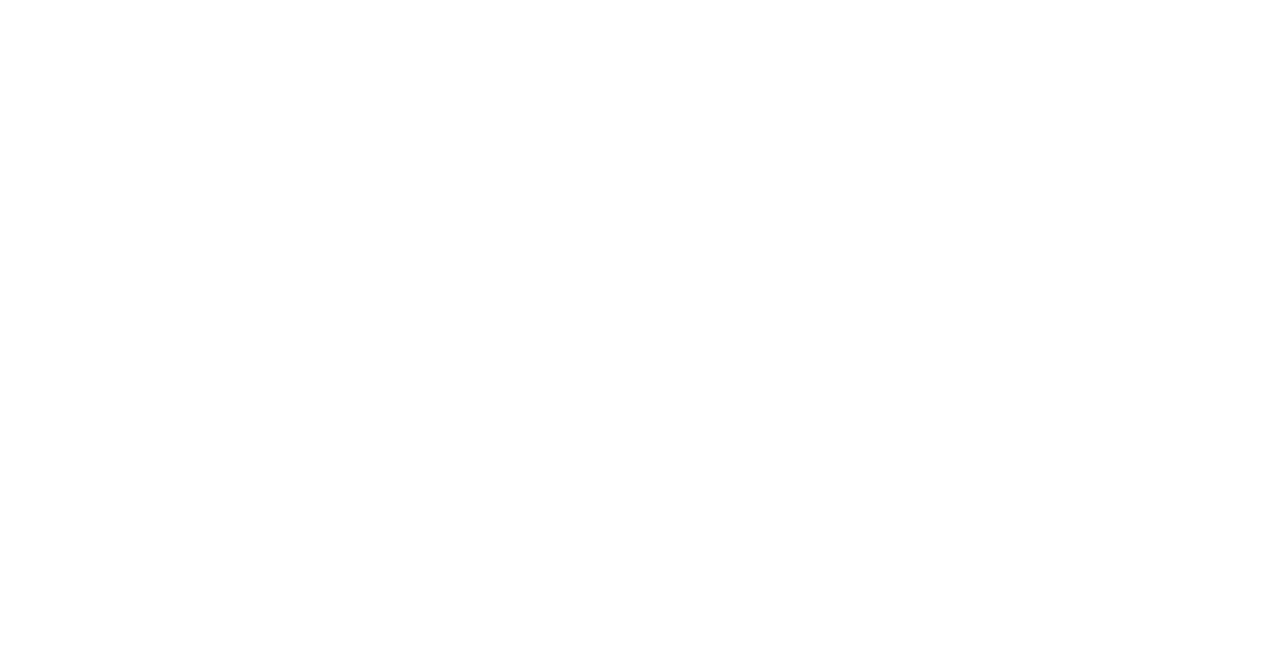
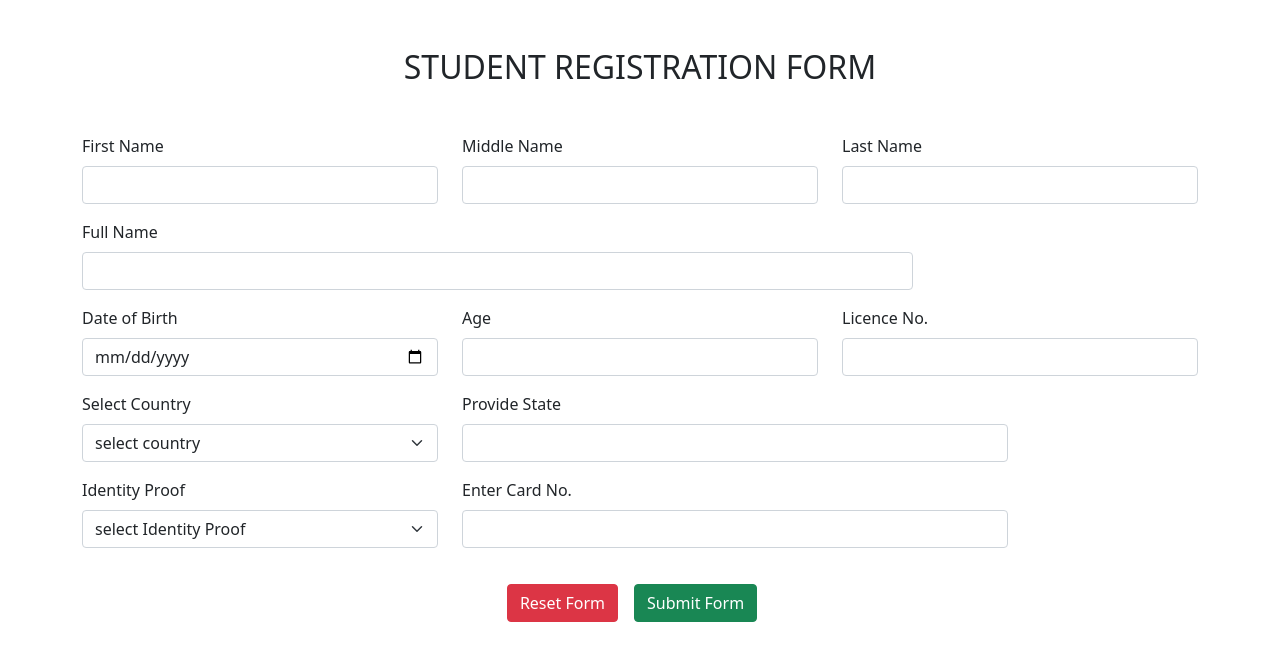
Before and after one commit to Haresh-thumar/Template-Drive---Reactive-Form-in-angular, an Angular app: page /rf-example in a window 1280 px wide. Before the commit this address led to /. Shown: the top 660 px of the page. Built offline with nearby package versions, Linux system fonts and the light colour scheme.

Commit message:
reactive form logic example

```diff
--- a/src/app/app-routing.module.ts
+++ b/src/app/app-routing.module.ts
@@ -6,15 +6,17 @@
 import { TdfStatuschangesComponent } from './tdf-statuschanges/tdf-statuschanges.component';
 import { RfValuechangesComponent } from './rf-valuechanges/rf-valuechanges.component';
 import { RfStatuschangesComponent } from './rf-statuschanges/rf-statuschanges.component';
+import { RfExampleComponent } from './rf-example/rf-example.component';
 
 const routes: Routes = [
-  { path: '', redirectTo: 'tdForm-example', pathMatch: 'full' },
+  { path: '', redirectTo: 'rf-example', pathMatch: 'full' },
   { path: 'td-form', component: TdFormComponent },
   { path: 'tdForm-example', component: TdfExampleComponent },
   { path: 'td-valuechanges', component: TdfValuechangesComponent },
   { path: 'td-statuschanges', component: TdfStatuschangesComponent },
   { path: 'rf-valuechanges', component: RfValuechangesComponent },
   { path: 'rf-statuschanges', component: RfStatuschangesComponent },
+  { path: 'rf-example', component: RfExampleComponent },
 ];
 
 @NgModule({
--- /dev/null
+++ b/src/app/rf-example/rf-example.component.html
@@ -0,0 +1,101 @@
+<section class="container my-5">
+    <h2 class="text-center">STUDENT REGISTRATION FORM</h2>
+    <form [formGroup]="studentForm">
+        <div class="row my-5">
+            <!--------- Firstname -------->
+            <div class="col-md-4">
+                <div class="mb-3">
+                    <label for="fname" class="form-label">First Name</label>
+                    <input type="text" class="form-control" id="fname" formControlName="firstname">
+                </div>
+            </div>
+            <!--------- Middlename -------->
+            <div class="col-md-4">
+                <div class="mb-3">
+                    <label for="mname" class="form-label">Middle Name</label>
+                    <input type="text" class="form-control" id="mname" formControlName="middlename">
+                </div>
+            </div>
+            <!--------- Lastname -------->
+            <div class="col-md-4">
+                <div class="mb-3">
+                    <label for="lname" class="form-label">Last Name</label>
+                    <input type="text" class="form-control" id="lname" formControlName="lastname">
+                </div>
+            </div>
+            <!--------- Full Name -------->
+            <div class="col-md-9">
+                <div class="mb-3">
+                    <label for="flname" class="form-label">Full Name</label>
+                    <input type="text" class="form-control" id="flname" formControlName="fullName">
+                </div>
+            </div>
+            <!--------- Date of Birth -------->
+            <div class="col-md-4">
+                <div class="mb-3">
+                    <label for="dob" class="form-label">Date of Birth</label>
+                    <input type="date" class="form-control" id="dob" formControlName="dob">
+                </div>
+            </div>
+            <!--------- Age -------->
+            <div class="col-md-4">
+                <div class="mb-3">
+                    <label for="age" class="form-label">Age</label>
+                    <input type="text" class="form-control" id="age" formControlName="age">
+                </div>
+            </div>
+            <!--------- Licence No. -------->
+            <div class="col-md-4">
+                <div class="mb-3">
+                    <label for="lcn" class="form-label">Licence No.</label>
+                    <input type="text" class="form-control" id="lcn" formControlName="licenceNo">
+                </div>
+            </div>
+            <!--------- Country -------->
+            <div class="col-md-4">
+                <div class="mb-3">
+                    <label for="country" class="form-label">Select Country</label>
+                    <select class="form-select" id="country" formControlName="country">
+                        <option value="">select country</option>
+                        <option value="1">USA</option>
+                        <option value="2">India</option>
+                        <option value="3">Srilanka</option>
+                        <option value="4">Other</option>
+                    </select>
+                </div>
+            </div>
+            <!--------- Provide State -------->
+            <div class="col-md-6">
+                <div class="mb-3">
+                    <label for="state" class="form-label">Provide State</label>
+                    <input type="text" class="form-control" id="state" formControlName="state">
+                </div>
+            </div>
+            <!--------- Identity Proof -------->
+            <div class="col-md-4">
+                <div class="mb-3">
+                    <label for="idproof" class="form-label">Identity Proof</label>
+                    <select class="form-select" id="idproof" formControlName="identityType">
+                        <option value="">select Identity Proof</option>
+                        <option value="1">Aadhar Card</option>
+                        <option value="2">Pan Card</option>
+                        <option value="4">Other</option>
+                    </select>
+                </div>
+            </div>
+            <!--------- Enter Card No. -------->
+            <div class="col-md-6">
+                <div class="mb-3">
+                    <label for="cardno" class="form-label">Enter Card No.</label>
+                    <input type="text" class="form-control" id="cardno" formControlName="cardno">
+                </div>
+            </div>
+            <div style="display: flex; justify-content: center; margin-top: 20px;">
+                <button type="reset" class="btn btn-danger">Reset Form</button>
+                <button type="submit" class="btn btn-success mx-3">Submit Form</button>
+            </div>
+        </div>
+    </form>
+</section>
+<!-- https://github.com/voidChetan/angular_daily_use_code_scenario/blob/main/src/app/logical/stud-reg-reactive-form/stud-reg-reactive-form.component.html -->
+<!-- https://www.youtube.com/watch?v=JdeOhDg_Ajw -->
--- /dev/null
+++ b/src/app/rf-example/rf-example.component.ts
@@ -0,0 +1,62 @@
+import { Component } from '@angular/core';
+import { FormControl, FormGroup, Validators } from '@angular/forms';
+
+@Component({
+  selector: 'app-rf-example',
+  templateUrl: './rf-example.component.html',
+  styleUrls: ['./rf-example.component.scss']
+})
+export class RfExampleComponent {
+
+  studentForm: FormGroup = new FormGroup({
+    firstname: new FormControl('', [Validators.required, Validators.minLength(2)]),
+    middlename: new FormControl('', [Validators.required, Validators.minLength(2)]),
+    lastname: new FormControl('', [Validators.required, Validators.minLength(2)]),
+    fullName: new FormControl(''),
+    dob: new FormControl('', [Validators.required, Validators.minLength(2)]),
+    age: new FormControl('', [Validators.required, Validators.minLength(2)]),
+    licenceNo: new FormControl(''),
+    country: new FormControl('', [Validators.required, Validators.minLength(2)]),
+    state: new FormControl(''),
+    identityType: new FormControl(''),
+    cardno: new FormControl(''),
+  });
+
+  ngOnInit(): void {
+    this.studentForm.controls['firstname'].valueChanges.subscribe(res => {
+      console.log(res);
+      this.createFullName();
+    });
+    this.studentForm.controls['middlename'].valueChanges.subscribe(res => {
+      console.log(res);
+      this.createFullName();
+    });
+    this.studentForm.controls['lastname'].valueChanges.subscribe(res => {
+      console.log(res);
+      this.createFullName();
+    });
+  }
+
+  ngAfterViewInit(): void {
+    this.studentForm.controls['dob'].valueChanges.subscribe(res => {
+      console.log(res);
+      /*----- calculate age ------*/
+      const selectDob = new Date(res);
+      const dobYear = selectDob.getFullYear();
+      const currentYear = new Date().getFullYear();
+      const finalAge = currentYear - dobYear;
+      this.studentForm.controls['age'].setValue(finalAge);
+      /*----- Set Required Validation if Age is 18 plus ------*/
+      if (finalAge > 18) {
+        this.studentForm.controls['licenceNo'].addValidators(Validators.required);
+      }
+    });
+  }
+
+  createFullName() {
+    /*------ Join the Full Name ------*/
+    const fullName = this.studentForm.controls['firstname'].value + ' ' + this.studentForm.controls['middlename'].value + ' ' + this.studentForm.controls['lastname'].value;
+    this.studentForm.controls['fullName'].setValue(fullName);
+  }
+
+}
```
Also changed, not shown: src/app/app.component.html (+28 -0 lines), src/app/app.module.ts (+6 -2 lines), src/app/rf-example/rf-example.component.scss (added), 1 other file (tests, documents, lock files or other folders).
